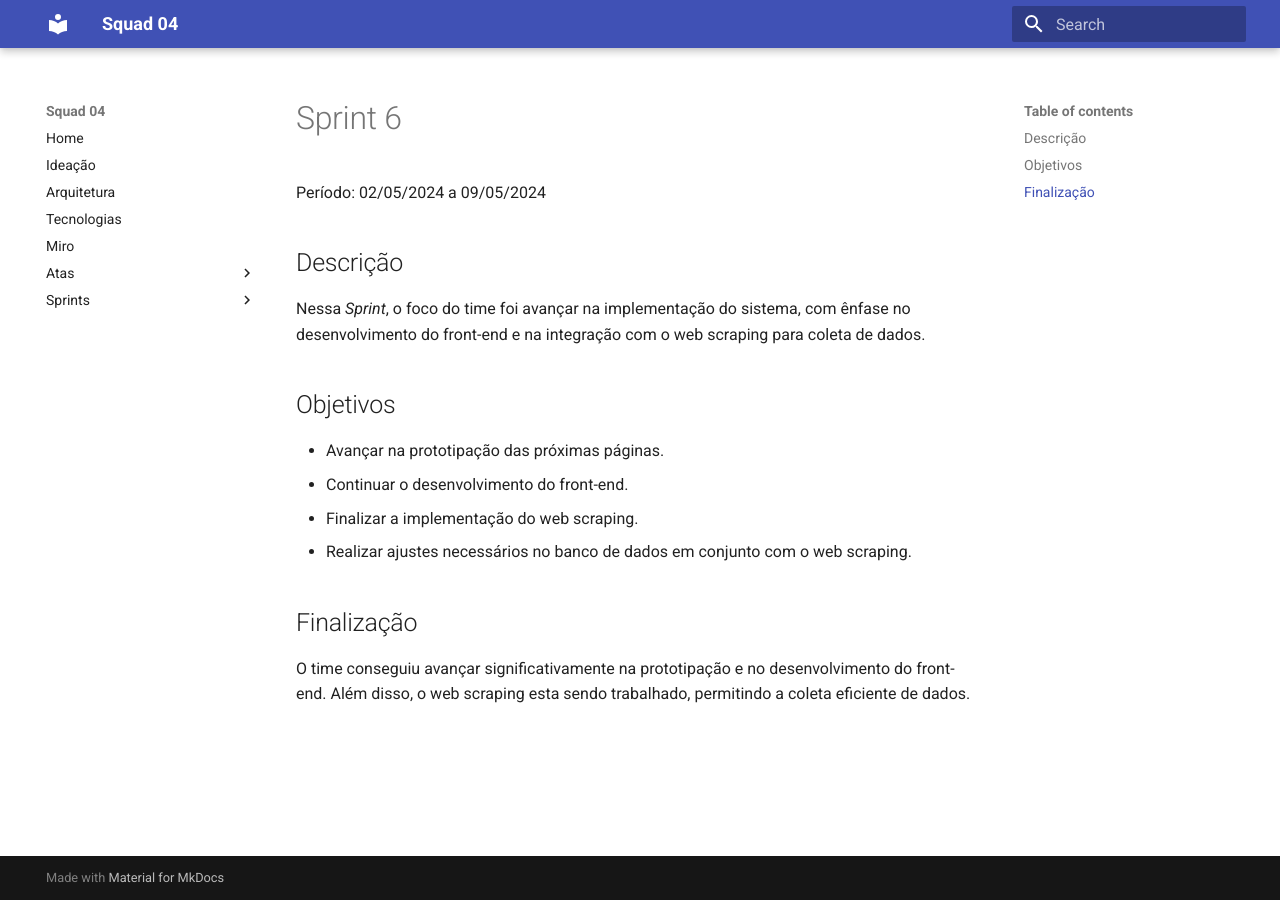
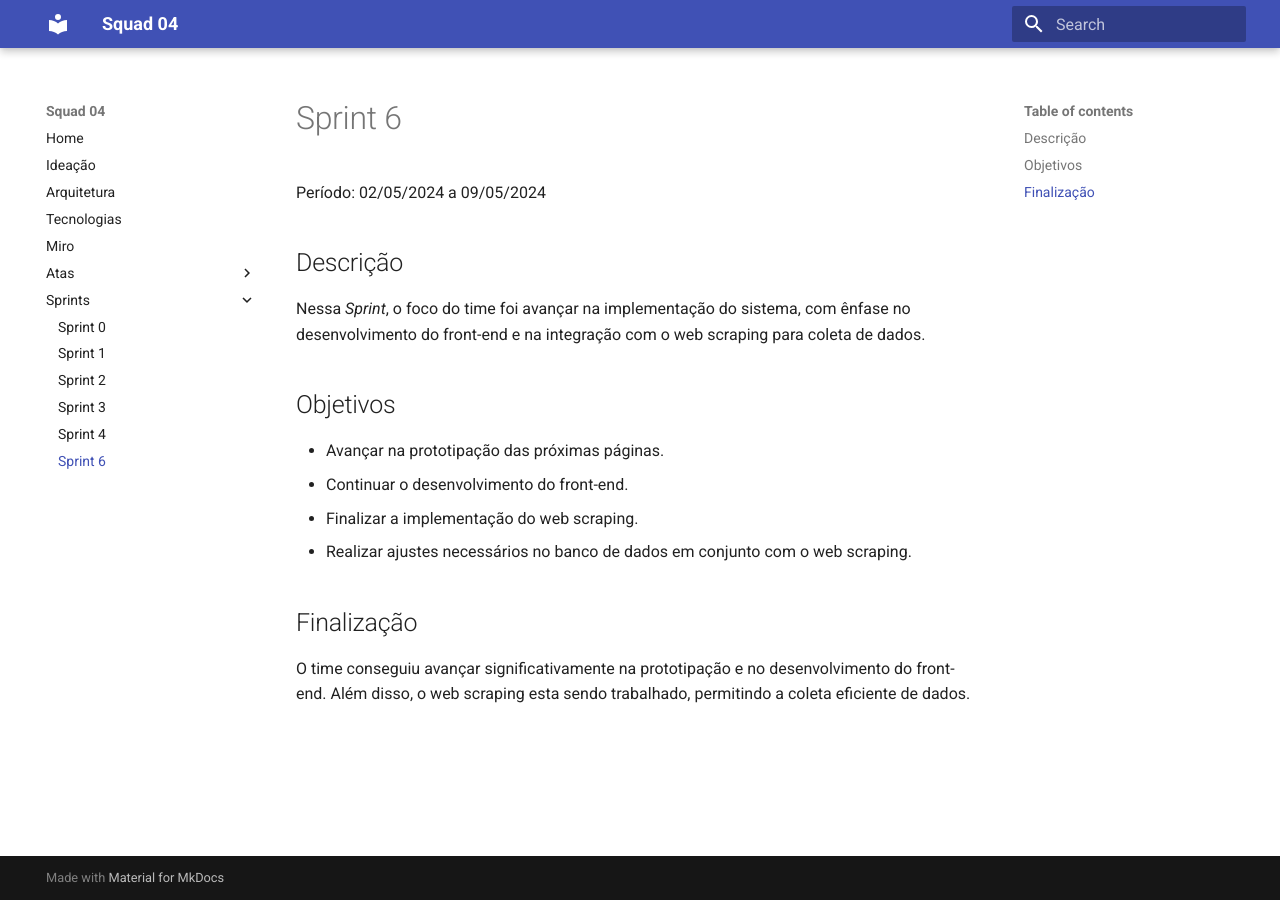
Before and after one commit to unb-mds/2024-1-squad04, an MkDocs documentation site: the page built from docs/Sprints/sprint6.md, in a window 1280 px wide. Built offline with MkDocs 1.6.1 and Material for MkDocs 9.7.7, drawn with Linux system fonts in a browser that asks for light colours.

Commit message:
Adicionando Sprint 6 no GitPages

```diff
--- a/mkdocs.yml
+++ b/mkdocs.yml
@@ -26,3 +26,4 @@ nav:
     - Sprint 2: Sprints/sprint2.md
     - Sprint 3: Sprints/sprint3.md
     - Sprint 4: Sprints/sprint4.md
+    - Sprint 6: Sprints/sprint6.md
```
